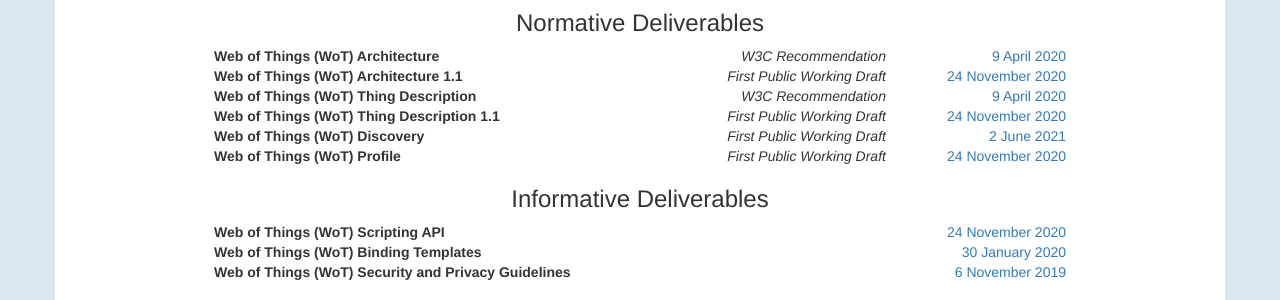
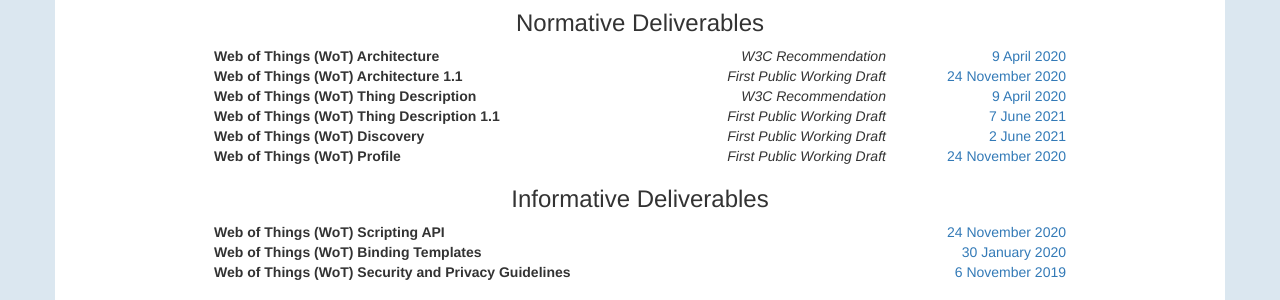
Before and after one commit to w3c/wot-marketing, a Jekyll site: the page built from docs/wg/index.html, in a window 1280 px wide. Shown: the part 1063-1363 px from the top of the page. Built offline with Jekyll 4.4.1, drawn with Linux system fonts in a browser that asks for light colours; nearby versions of some CDN libraries.

Commit message:
fix: TD 1.1 link

```diff
--- a/docs/wg/index.html
+++ b/docs/wg/index.html
@@ -113,7 +113,7 @@
 						<tr>
 							<th>Web of Things (WoT) Thing Description 1.1</th>
 							<td style="text-align:right;"><i>First Public Working Draft</i></td>
-							<td style="text-align:right;"><a href="https://www.w3.org/TR/2020/WD-wot-thing-description11-20201124/" target="_blank">24 November 2020</a></td>
+							<td style="text-align:right;"><a href="https://www.w3.org/TR/2021/WD-wot-thing-description11-20210607/" target="_blank">7 June 2021</a></td>
 						</tr>
 						<tr>
 							<th>Web of Things (WoT) Discovery</th>
```
